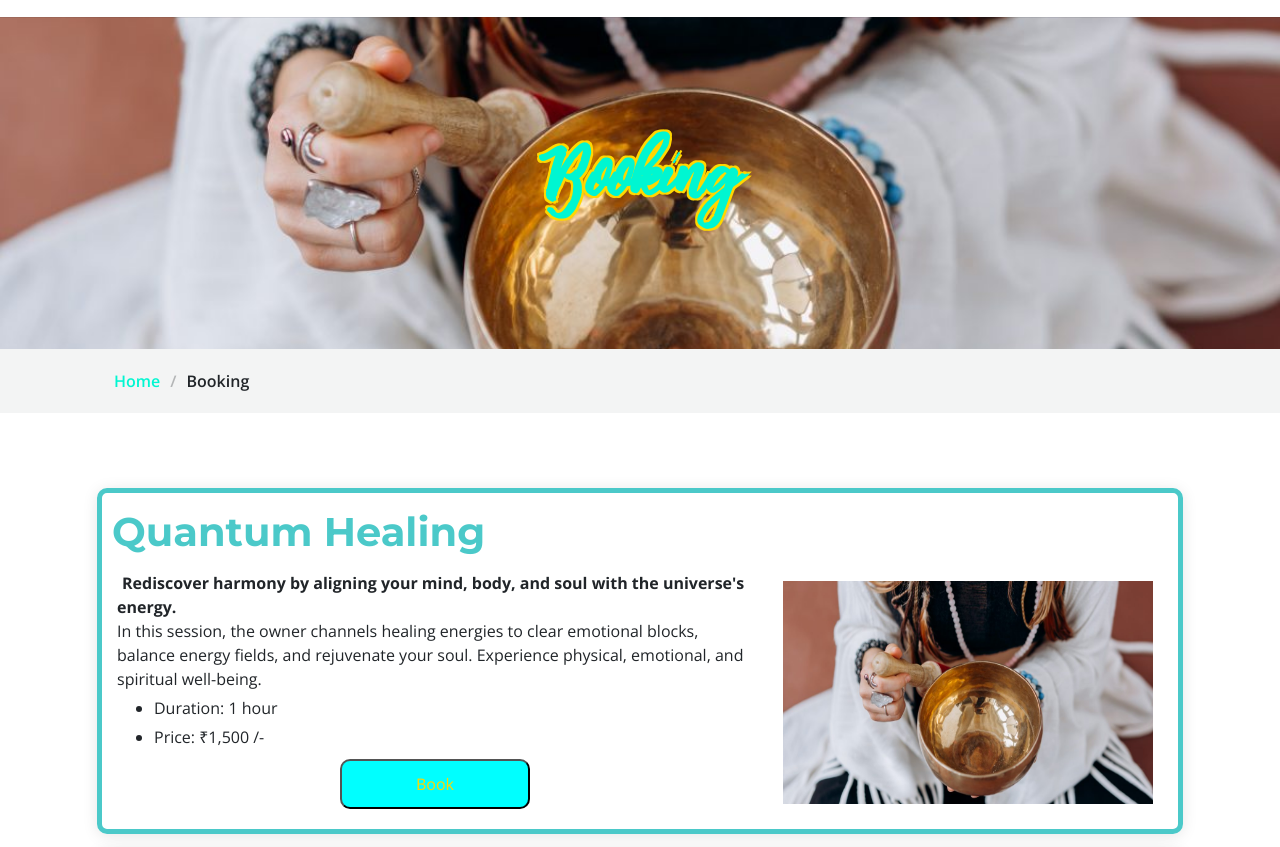
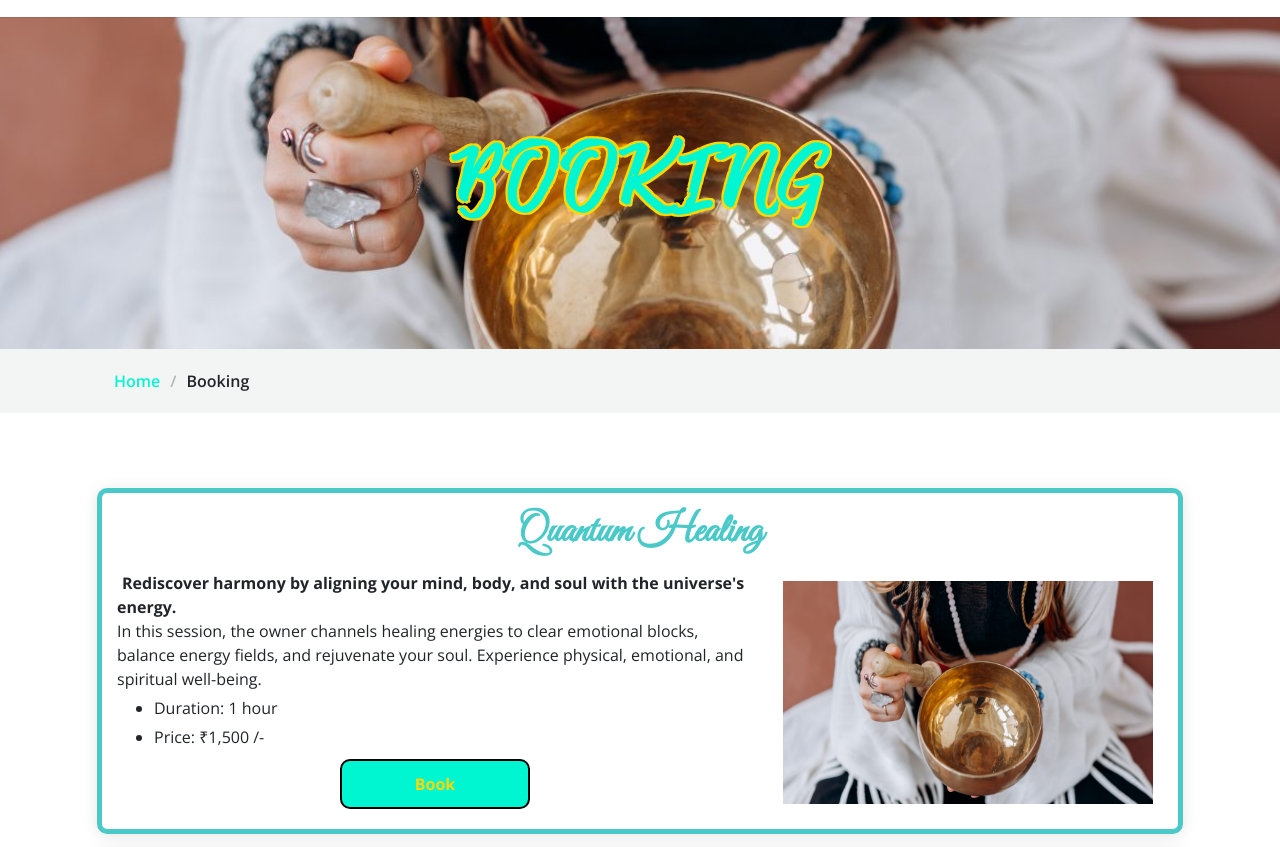
Before and after one commit to Vishal24102002/private_repo, a plain HTML site: page booking_wellness.html in a window 1280 px wide. Shown: the part 103-950 px from the top of the page. Drawn offline with nearby package versions, Linux system fonts and the light colour scheme; a web font is replaced by a local one.

Commit message:
modified:   booking_wellness.html

```diff
--- a/booking_wellness.html
+++ b/booking_wellness.html
@@ -59,21 +59,24 @@
     .C3 *,.C2 *,.C1 *{
       margin: 5px;
     }
-
     button{
-      background-color: aqua;
+      background-color: #00f6d1;
       border-radius: 10px;
       width: 30%;
       height: 50px;
       color: gold;
+      font-weight: bold;
+      border: 2px solid black;
     }
-
     button:hover{
-      background-color: #00f6d1;
+      background-color: aqua;
+      border-top:5px solid black;
+      border-left:5px solid black;
     }
-
     .content h1{
       padding-top: 10px;
+      font-family: 'Great Vibes';
+      text-align: center;
       color: rgb(75, 201, 201);
     }
 
@@ -86,7 +89,6 @@
       width: 90%;
       height: 50px;
       }
-
       .cont1 img,.cont2 img,.cont3 img{
         display: none;
       }
@@ -164,7 +166,7 @@
         <div class="container">
           <div class="row d-flex justify-content-center text-center">
             <div class="col-lg-8">
-              <h1>Booking</h1>
+              <h1>BOOKING</h1>
               <!-- <p class="mb-0">Odio et unde deleniti. Deserunt numquam exercitationem. Officiis quo odio sint voluptas consequatur ut a odio voluptatem. Sit dolorum debitis veritatis natus dolores. Quasi ratione sint. Sit quaerat ipsum dolorem.</p> -->
             </div>
           </div>
```
